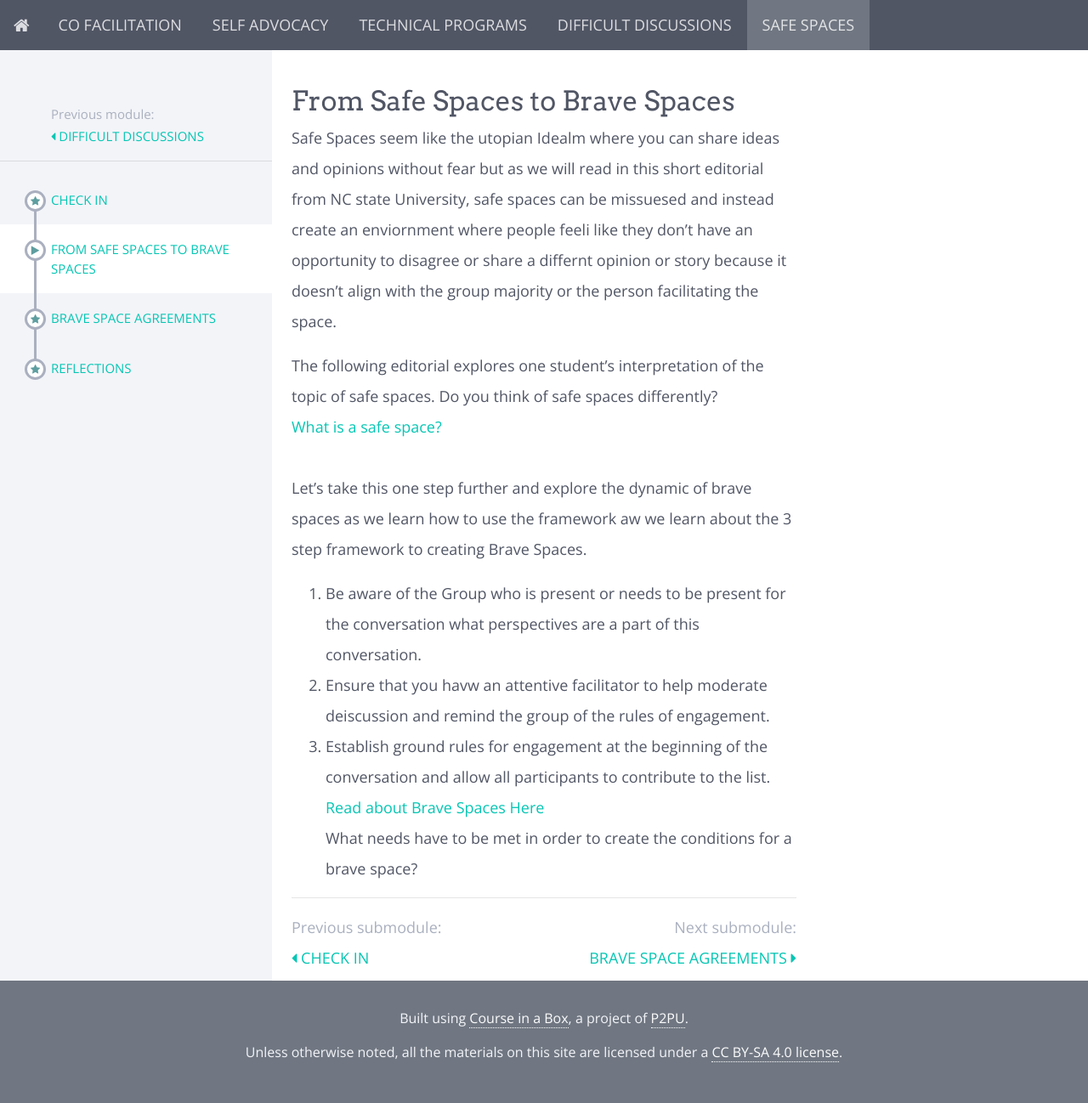
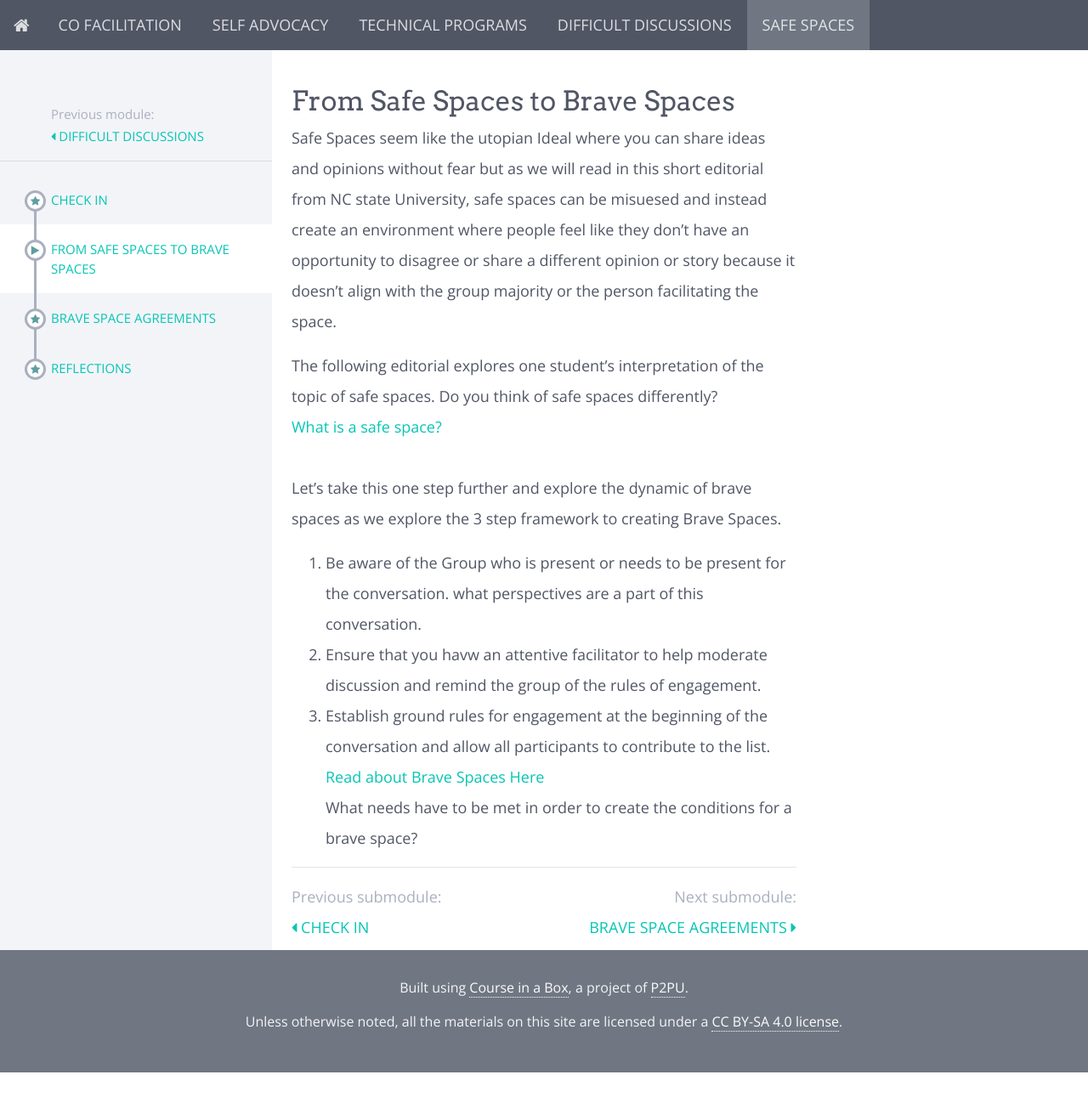
Before and after one commit to p2pu/advanced-facilitation, a Jekyll site: the page built from modules/Safe-Spaces/_posts/2000-01-02-from-safe-spaces-to-brave-spaces.md, in a window 1280 px wide. Shown: the whole page at 85% size. Built offline with Jekyll 4.4.1, drawn with Linux system fonts in a browser that asks for light colours; nearby versions of some CDN libraries; after the commit the page ends 1262 px from its top, so only the background shows below that.

Commit message:
Update 2000-01-02-from-safe-spaces-to-brave-spaces.md

```diff
--- a/modules/Safe-Spaces/_posts/2000-01-02-from-safe-spaces-to-brave-spaces.md
+++ b/modules/Safe-Spaces/_posts/2000-01-02-from-safe-spaces-to-brave-spaces.md
@@ -1,16 +1,16 @@
 ## From Safe Spaces to Brave Spaces
 
-Safe Spaces seem like the utopian Idealm where you can share ideas and opinions without fear but as we will read in this short editorial from NC state University, safe spaces can be missuesed and instead create an enviornment where people feeli like they don't have an opportunity to disagree or share a differnt opinion or story because it doesn't align with the group majority or the person facilitating the space.
+Safe Spaces seem like the utopian Ideal where you can share ideas and opinions without fear but as we will read in this short editorial from NC state University, safe spaces can be misuesed and instead create an environment where people feel like they don't have an opportunity to disagree or share a different opinion or story because it doesn't align with the group majority or the person facilitating the space.
 <br>
 
 The following editorial explores one student’s interpretation of the topic of safe spaces. Do you think of safe spaces differently?
 <br>
 [What is a safe space?](https://diversity.ncsu.edu/news/2020/02/07/what-is-a-safe-space/)
 <br><br>
-Let's take this one step further and explore the dynamic of brave spaces as we learn how to use the framework aw we learn about the 3 step framework to creating Brave Spaces.
+Let's take this one step further and explore the dynamic of brave spaces as we explore the 3 step framework to creating Brave Spaces.
 
-1. Be aware of the Group who is present or needs to be present for the conversation what perspectives are a part of this conversation.
-2. Ensure that you havw an attentive facilitator to help moderate deiscussion and remind the group of the rules of engagement.
+1. Be aware of the Group who is present or needs to be present for the conversation. what perspectives are a part of this conversation.
+2. Ensure that you havw an attentive facilitator to help moderate discussion and remind the group of the rules of engagement.
 3. Establish ground rules for engagement at the beginning of the conversation and allow all participants to contribute to the list.
 <br>
 [Read about Brave Spaces Here](https://www.citybureau.org/notebook/2019/12/19/safe-spaces-brave-spaces-and-why-we-gon-be-alright)
```
